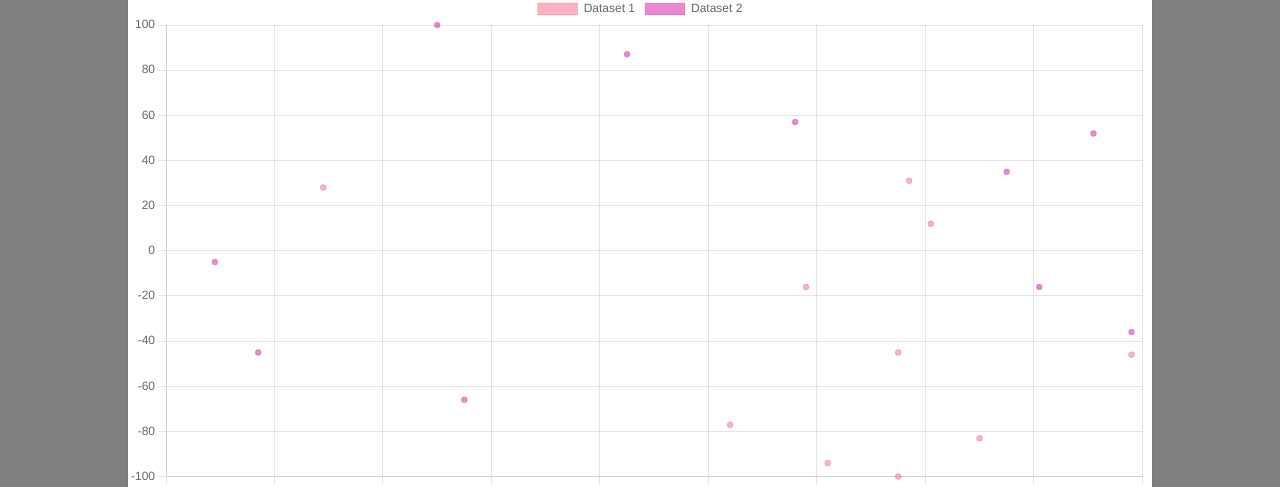
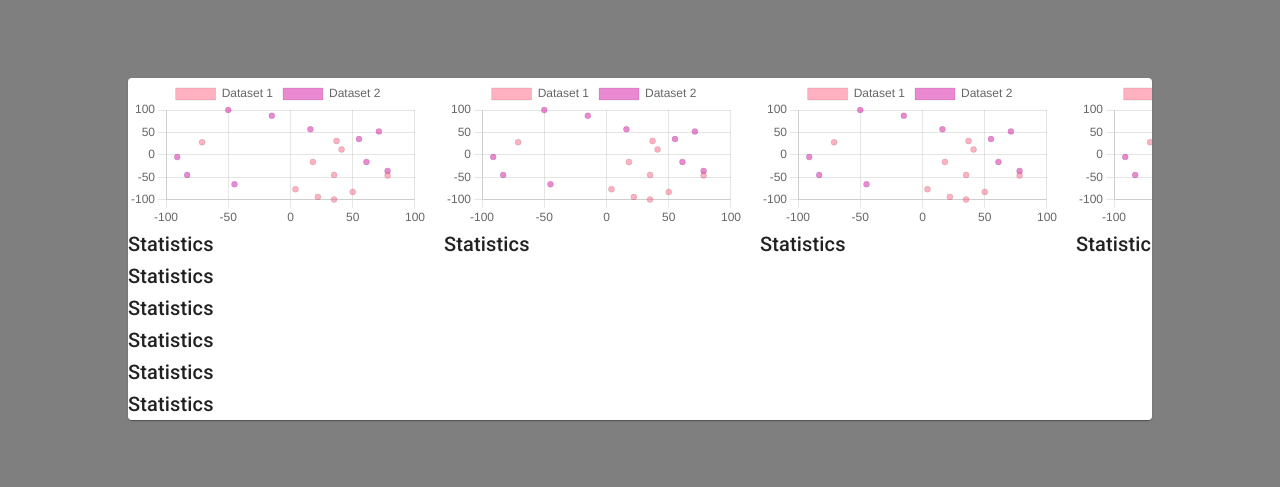
Before and after one commit to miaomiaoxr/IR-System-Fairness-Compartor-Frontend, a React (Create React App) app: page / in a window 1280 px wide. Both pictures are taken after a click on the button "CHART". Shown: the part 151-638 px from the top of the page. Built offline with nearby package versions, Linux system fonts and the light colour scheme; no server answers.

Commit message:
Add chartList

```diff
--- a/src/components/AppBar/ASAppBar.js
+++ b/src/components/AppBar/ASAppBar.js
@@ -3,9 +3,8 @@ import { BackDropControl } from '../BackDrop/BackDropButton';
 import CSVForm from '../FileUpLoads/CSVForm';
 import JSONForm from '../FileUpLoads/JSONForm';
 import HightLightSelect from '../GroupSelect/HightLightSelect';
-import {VerticalBarChart} from '../BackDrop/Chart/VerticalBarChart';
 import DisplayControlModelAndQid from '../BackDrop/DisplayControl/DisplayControlModelAndQid';
-import {ScatterChart} from '../BackDrop/Chart/ScatterChart';
+import ChartList from '../BackDrop/Chart/ChartList';
 
 
 const ASAppBar = ({data, setData, exposure, setExposure,modelsWithQid}) => {
@@ -20,8 +19,7 @@ const ASAppBar = ({data, setData, exposure, setExposure,modelsWithQid}) => {
                     <CSVForm setData={setData}/>
                     <JSONForm />
                     <BackDropControl name='chart'>
-                        {/* <VerticalBarChart /> */}
-                        <ScatterChart />
+                        <ChartList />
                     </BackDropControl>
                     <BackDropControl name='Display'>
                         <DisplayControlModelAndQid data={data} setData={setData} modelsWithQid={modelsWithQid}/>
--- /dev/null
+++ b/src/components/BackDrop/Chart/ChartList.js
@@ -0,0 +1,34 @@
+import { Stack, Typography } from '@mui/material';
+import ScatterChart from './ScatterChart';
+
+import React from 'react'
+
+const ChartList = () => {
+    return (
+        <Stack direction="row" spacing={2}>
+            <Stack>
+                <ScatterChart />
+                <Typography variant="h6">Statistics</Typography>
+                <Typography variant="h6">Statistics</Typography>
+                <Typography variant="h6">Statistics</Typography>
+                <Typography variant="h6">Statistics</Typography>
+                <Typography variant="h6">Statistics</Typography>
+                <Typography variant="h6">Statistics</Typography>
+            </Stack>
+            <Stack>
+                <ScatterChart />
+                <Typography variant="h6">Statistics</Typography>
+            </Stack>
+            <Stack>
+                <ScatterChart />
+                <Typography variant="h6">Statistics</Typography>
+            </Stack>
+            <Stack>
+                <ScatterChart />
+                <Typography variant="h6">Statistics</Typography>
+            </Stack>
+        </Stack>
+    )
+}
+
+export default ChartList
--- a/src/components/BackDrop/Chart/ScatterChart.js
+++ b/src/components/BackDrop/Chart/ScatterChart.js
@@ -13,7 +13,7 @@ import randomcolor from 'randomcolor';
 
 ChartJS.register(LinearScale, PointElement, LineElement, Tooltip, Legend);
 
-export const options = {
+const options = {
     scales: {
         y: {
             beginAtZero: true,
@@ -21,7 +21,7 @@ export const options = {
     },
 };
 
-export const data = {
+const data = {
     datasets: [
         {
             label: 'Dataset 1',
@@ -37,11 +37,14 @@ export const data = {
                 x: faker.datatype.number({ min: -100, max: 100 }),
                 y: faker.datatype.number({ min: -100, max: 100 }),
             })),
-            backgroundColor:'rgba(215, 19, 165, 0.5)',
+            backgroundColor: 'rgba(215, 19, 165, 0.5)',
         },
     ],
 };
 
-export function ScatterChart() {
+const ScatterChart = () => {
     return <Scatter options={options} data={data} />;
 }
+
+
+export default ScatterChart;
```
